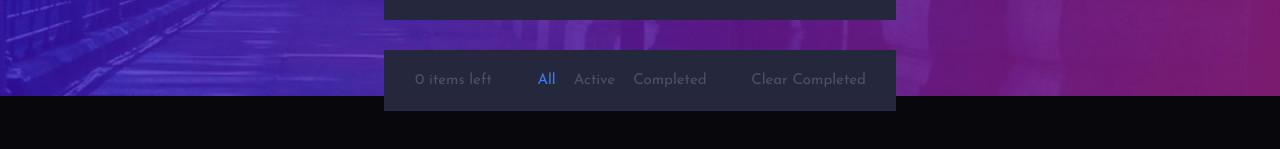
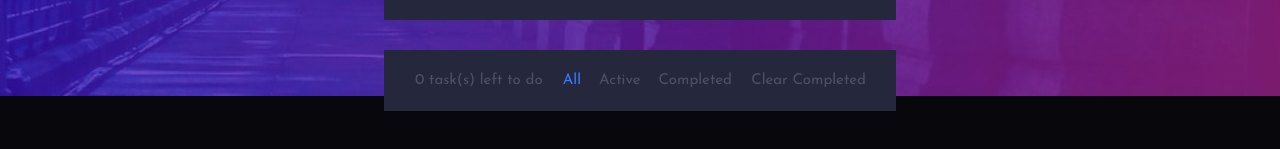
Before and after one commit to ArnoSlb/Todo-App, a Vue app: page / in a window 1280 px wide. Shown: the part 171-320 px from the top of the page. Built offline with nearby package versions, Linux system fonts and the light colour scheme.

Commit message:
task(s) left to do

```diff
--- a/src/components/TodoList.vue
+++ b/src/components/TodoList.vue
@@ -52,7 +52,7 @@
                 </ul>
             </div>
             <div class="footer-app">
-                <p class="items">{{tabTasks.length}} items left</p>
+                <p class="items">{{tabTasks.length}} task(s) left to do</p>
                 <div class="footer-status">
                     <div v-if="filter === 'all'">
                         <a id=all class="status-active" href="" v-on:click.prevent="filterAll">All</a>
```
